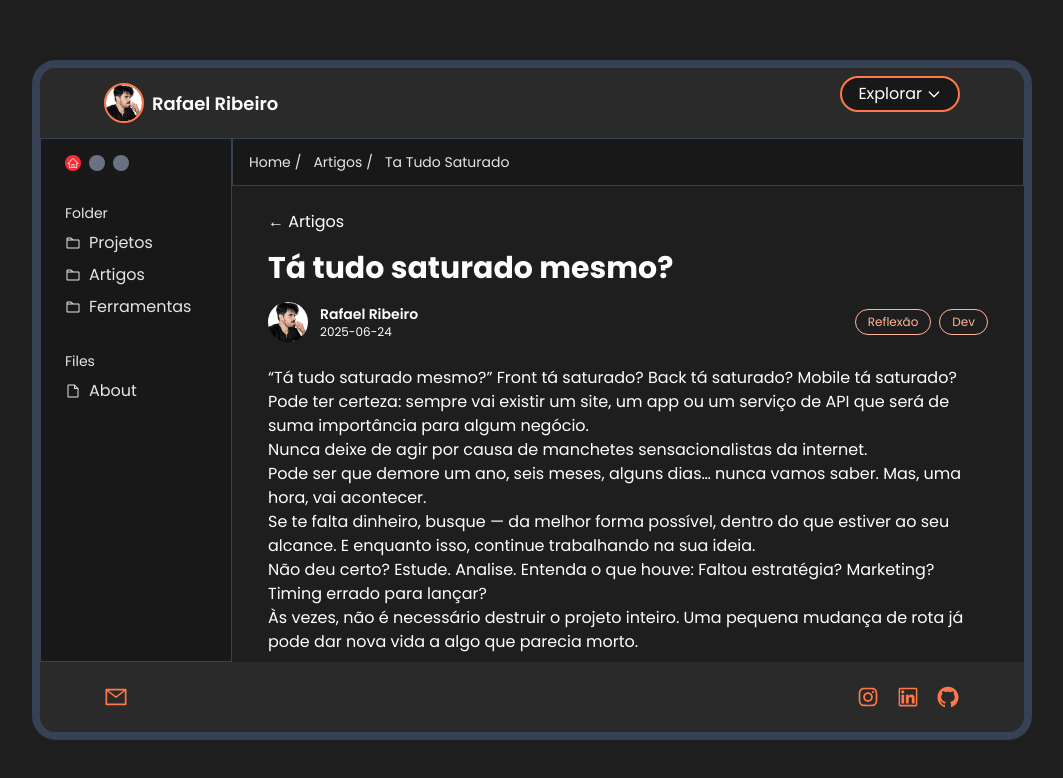
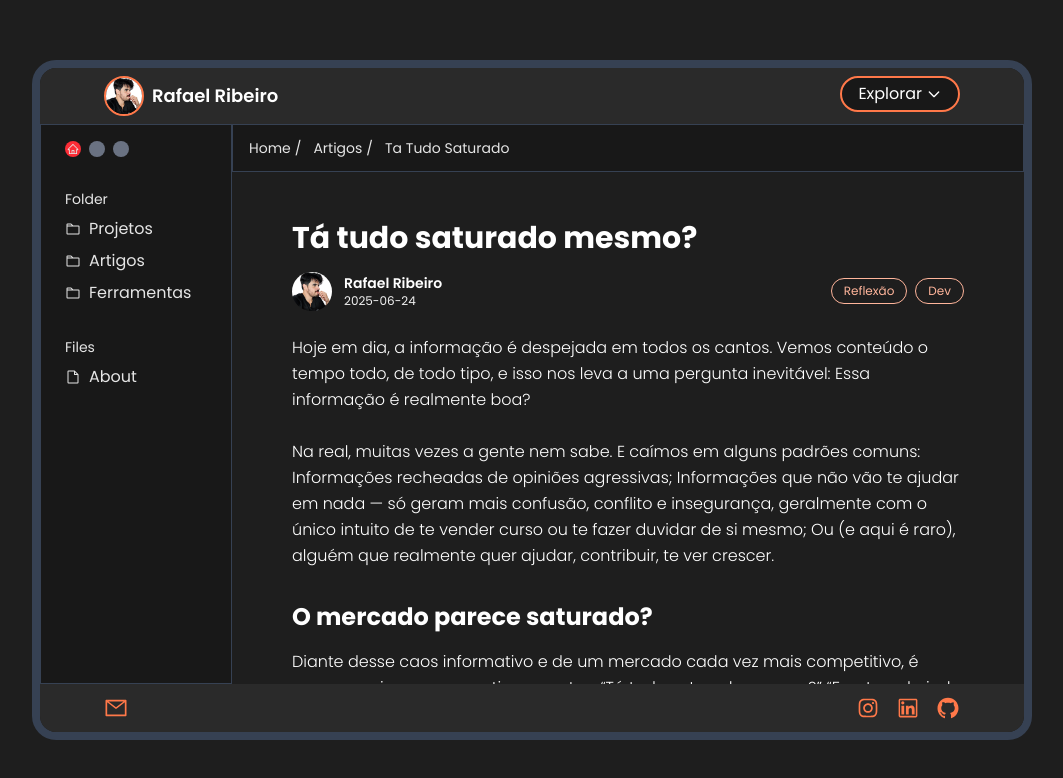
Before and after one commit to RafahOlive/rafa-blog, a Next.js app: page /artigos/ta-tudo-saturado in a window 1280 px wide. Shown: the top 778 px of the page, without its empty margins (108-1171 px from the left). Built offline with nearby package versions, Linux system fonts and the light colour scheme.

Commit message:
Aperfeição

```diff
--- a/content/artigos/ta-tudo-saturado.md
+++ /dev/null
@@ -1,28 +0,0 @@
----
-title: "Tá tudo saturado mesmo?"
-slug: "ta-tudo-saturado"
-date: "2025-06-24"
-tags: ["Reflexão", "Dev"]
-premium: true
----
-
-“Tá tudo saturado mesmo?”
-Front tá saturado?
-Back tá saturado?
-Mobile tá saturado?
-
-Pode ter certeza: sempre vai existir um site, um app ou um serviço de API que será de suma importância para algum negócio.
-
-Nunca deixe de agir por causa de manchetes sensacionalistas da internet.
-
-Pode ser que demore um ano, seis meses, alguns dias… nunca vamos saber. Mas, uma hora, vai acontecer.
-
-Se te falta dinheiro, busque — da melhor forma possível, dentro do que estiver ao seu alcance.
-E enquanto isso, continue trabalhando na sua ideia.
-
-Não deu certo? Estude. Analise. Entenda o que houve:
-Faltou estratégia?
-Marketing?
-Timing errado para lançar?
-
-Às vezes, não é necessário destruir o projeto inteiro. Uma pequena mudança de rota já pode dar nova vida a algo que parecia morto.
--- /dev/null
+++ b/content/artigos/ta-tudo-saturado.mdx
@@ -0,0 +1,84 @@
+---
+title: "Tá tudo saturado mesmo?"
+slug: "ta-tudo-saturado"
+date: "2025-06-24"
+tags: ["Reflexão", "Dev"]
+premium: true
+---
+Hoje em dia, a informação é despejada em todos os cantos. Vemos conteúdo o tempo todo, de todo tipo, e isso nos leva a uma pergunta inevitável:
+Essa informação é realmente boa?
+<br />
+
+Na real, muitas vezes a gente nem sabe. E caímos em alguns padrões comuns:
+Informações recheadas de opiniões agressivas;
+Informações que não vão te ajudar em nada — só geram mais confusão, conflito e insegurança, geralmente com o único intuito de te vender curso ou te fazer duvidar de si mesmo;
+Ou (e aqui é raro), alguém que realmente quer ajudar, contribuir, te ver crescer.
+
+
+<div className="text-2xl font-bold mt-8 mb-4">O mercado parece saturado?</div>
+Diante desse caos informativo e de um mercado cada vez mais competitivo, é comum cair nesses questionamentos:
+“Tá tudo saturado mesmo?”
+“Front-end ainda vale a pena?”
+“E back-end?”
+“Mobile já deu o que tinha que dar?”
+{/*[Em breve vou escrever mais sobre cada uma dessas áreas – links aqui quando os artigos estiverem prontos.]*/}
+<br />
+
+Mas aqui vai minha visão:
+
+
+Sempre vai ter espaço pra quem resolve problema
+Pode anotar: sempre vai existir um site, um app, uma API, um serviço essencial pra algum negócio.
+Se você estiver disposto a entender o que o mercado precisa e agir com consistência, o jogo vira. Minha intenção aqui é te manter firme no seu propósito, longe das manchetes sensacionalistas que só servem pra gerar clique e ansiedade.
+
+É fácil desanimar. Fácil duvidar. Mas você não pode parar.
+<br />
+
+Às vezes demora. E tudo bem.
+Pode levar um ano, seis meses, alguns dias… não tem fórmula.
+Mas acontece.
+
+<div className="text-2xl font-bold mt-8 mb-4">O segredo? Consistência.</div>
+Veja qualquer caso de sucesso real: bandas, artistas, streamers, desenvolvedores, atletas…
+É tudo gente que fez a mesma coisa por anos, sem parar, sem pular de galho em galho, com foco.
+
+“Mas eu preciso de grana agora.”
+Sim. O mundo não para e as contas chegam.
+Se o seu momento exige renda imediata, procure alternativas dentro do seu alcance, mesmo que temporárias.
+Enquanto isso, continue avançando na sua ideia. Devagar, mas não pare.
+
+<div className="text-2xl font-bold mt-8 mb-4">E se não deu certo?</div>
+Estude.
+
+Analise.
+
+Entenda o que faltou.
+
+Foi estratégia? Marketing? Timing?
+Não jogue fora. Nem todo projeto vira dinheiro. Mas pode virar experiência, bagagem, vitrine.
+
+Às vezes, um vídeo no YouTube bomba dois anos depois.
+Às vezes, um pequeno ajuste num projeto velho o transforma numa solução nova.
+
+Não jogue fora — revise, adapte, relance.
+<br />
+
+Alguns projetos valem mais esforço que outros.
+E a gente só descobre isso observando o feedback, sentindo a reação da galera.
+
+Faz parte do jogo: testar, errar, ajustar, continuar.
+E não esquece: só dá pra ganhar se você continuar jogando.
+<br />
+
+<div className="text-2xl font-bold mt-8 mb-4"> Curtiu esse texto? </div>
+👉 Em breve vou postar artigos sobre:
+
+Como montei esse blog com Next.js + MDX
+
+Landing pages que vendem: da ideia ao código
+
+Organizando objetivos de vida e carreira com Notion
+
+Protótipos de jogos e vitrine no navegador
+
+Se você curte esse tipo de conteúdo, me acompanha por aqui e compartilha com alguém que precisa ler isso.
--- a/package.json
+++ b/package.json
@@ -9,8 +9,10 @@
     "lint": "next lint"
   },
   "dependencies": {
+    "@mdx-js/react": "^3.1.0",
     "gray-matter": "^4.0.3",
     "next": "15.2.4",
+    "next-mdx-remote": "^5.0.0",
     "next-themes": "^0.4.6",
     "phosphor-react": "^1.4.1",
     "react": "^19.0.0",
--- a/src/app/(files)/artigos/[slug]/page.tsx
+++ b/src/app/(files)/artigos/[slug]/page.tsx
@@ -2,7 +2,7 @@ import fs from "fs";
 import path from "path";
 import matter from "gray-matter";
 import { notFound } from "next/navigation";
-import Markdown from "react-markdown";
+import { MDXRemote } from "next-mdx-remote/rsc"
 import Link from "next/link";
 import Image from "next/image";
 
@@ -16,8 +16,8 @@ export function generateStaticParams() {
   const pasta = path.join(process.cwd(), "content/artigos");
   return fs
     .readdirSync(pasta)
-    .filter((nome) => nome.endsWith(".md"))
-    .map((nome) => ({ slug: nome.replace(".md", "") }));
+    .filter((nome) => nome.endsWith(".mdx"))
+    .map((nome) => ({ slug: nome.replace(".mdx", "") }));
 }
  //--------------------------//
  export default async function ArtigoPage(props: Props) {
@@ -26,15 +26,16 @@ export function generateStaticParams() {
 
  //-------------------//
 
-  const filePath = path.join(process.cwd(), "content/artigos", `${slug}.md`);
+  const filePath = path.join(process.cwd(), "content/artigos", `${slug}.mdx`);
   if (!fs.existsSync(filePath)) notFound();
 
   const fileContent = fs.readFileSync(filePath, "utf-8");
   const { content, data } = matter(fileContent);
 
   return (
-    <div className="max-w-3xl mx-auto p-6 text-white">
-      <Link href="/artigos" className="text-subtle hover:underline mb-4 block">
+    <div className="max-w-3xl mx-auto p-6 text-white
+    lg:p-12">
+      <Link href="/artigos" className="text-secondary hover:underline mb-4 block md:hidden lg:hidden">
         ← Artigos
       </Link>
 
@@ -51,7 +52,7 @@ export function generateStaticParams() {
           />
           <div className="text-sm">
             <p className="font-semibold">Rafael Ribeiro</p>
-            <p className="text-subtle text-xs">{data.date}</p>
+            <p className="text-secondary text-xs">{data.date}</p>
           </div>
         </div>
 
@@ -68,8 +69,8 @@ export function generateStaticParams() {
       </div>
 
       {/* ✍️ Conteúdo */}
-      <article className="prose prose-invert max-w-none">
-        <Markdown>{content}</Markdown>
+      <article className="font-light leading-relaxed">
+        <MDXRemote source = {content} />
       </article>
     </div>
   );
--- a/src/app/(files)/artigos/page.tsx
+++ b/src/app/(files)/artigos/page.tsx
@@ -9,7 +9,7 @@ export default function Artigos() {
   const arquivos = fs.readdirSync(pasta);
 
   const artigos = arquivos.map((arquivo) => {
-    const slug = arquivo.replace(".md", "");
+    const slug = arquivo.replace(".mdx", "");
     const filePath = path.join(pasta, arquivo);
     const fileContent = fs.readFileSync(filePath, "utf-8");
     const { data } = matter(fileContent);
--- a/src/app/layout.tsx
+++ b/src/app/layout.tsx
@@ -11,7 +11,7 @@ import Footer from "./components/Footer";
 
 const poppins = Poppins({
   subsets: ['latin'],
-  weight: ['400', '500', '600', '700'], // Escolhe os pesos que vai usar
+  weight: ['300','400', '500', '600', '700'], // Escolhe os pesos que vai usar
   variable: '--font-poppins',          // Nome da CSS var que será criada
   display: 'swap',
 });
```
Also changed, not shown: 1 other file (tests, documents, lock files or other folders).
